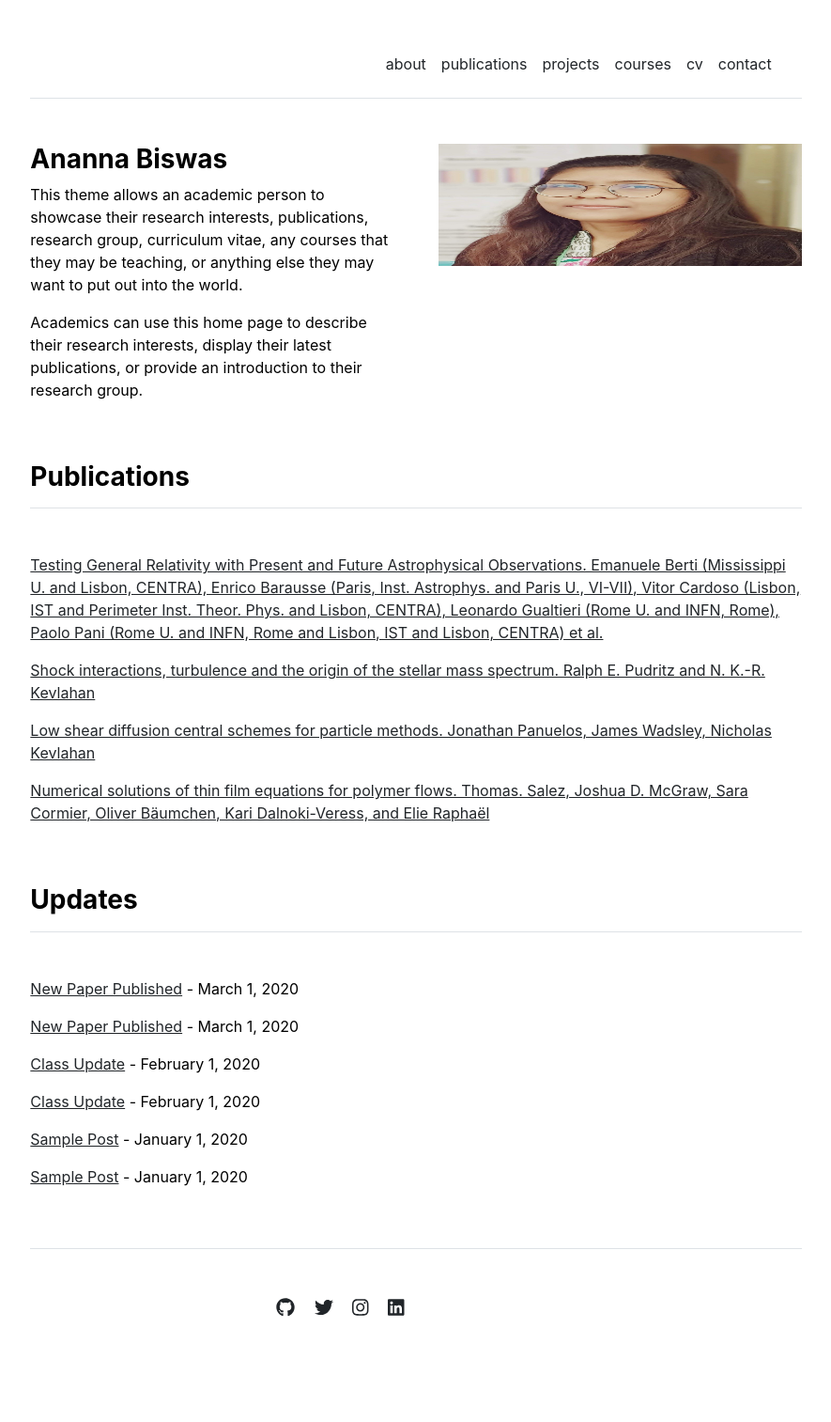
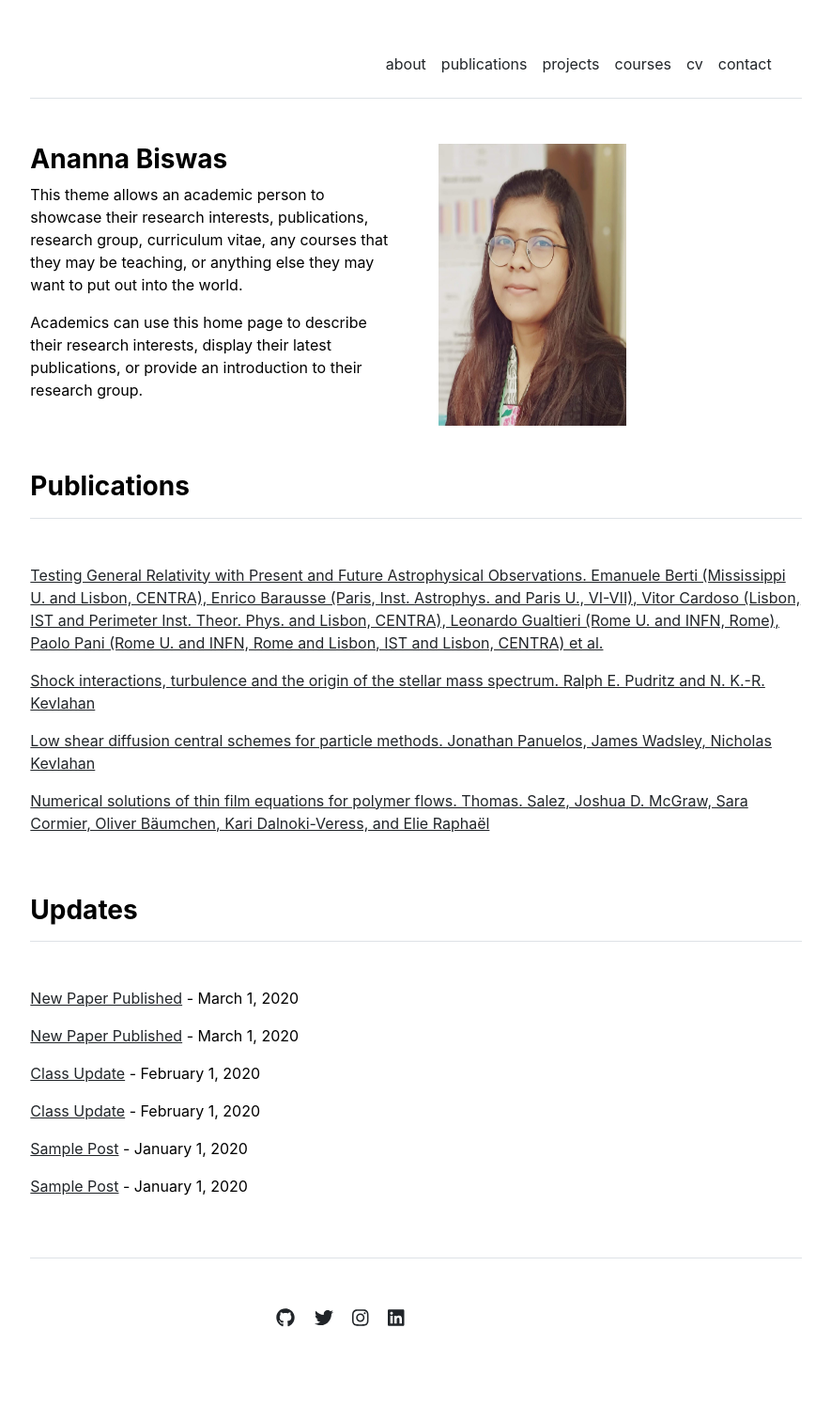
Before and after one commit to Anannabiswas/anannabiswas.github.io, a Jekyll site: the page built from index.md, in a window 1280 px wide. Shown: the whole page at 94% size, without its empty margins (197-1082 px from the left). Built offline with Jekyll 4.4.1, drawn with Linux system fonts in a browser that asks for light colours.

Commit message:
Update home.html

```diff
--- a/_layouts/home.html
+++ b/_layouts/home.html
@@ -8,7 +8,7 @@ layout: default
     {{ content }}
   </div>
   <div class="col-md-6">
-    <img src="{{ site.github.url }}/assets/img/ananna_1.jpeg" alt="Home" width="100%" height="130">
+    <img src="{{ site.github.url }}/assets/img/ananna_1.jpeg" alt="Home" width="200" height="300">
   </div>
 </div>
 
```
